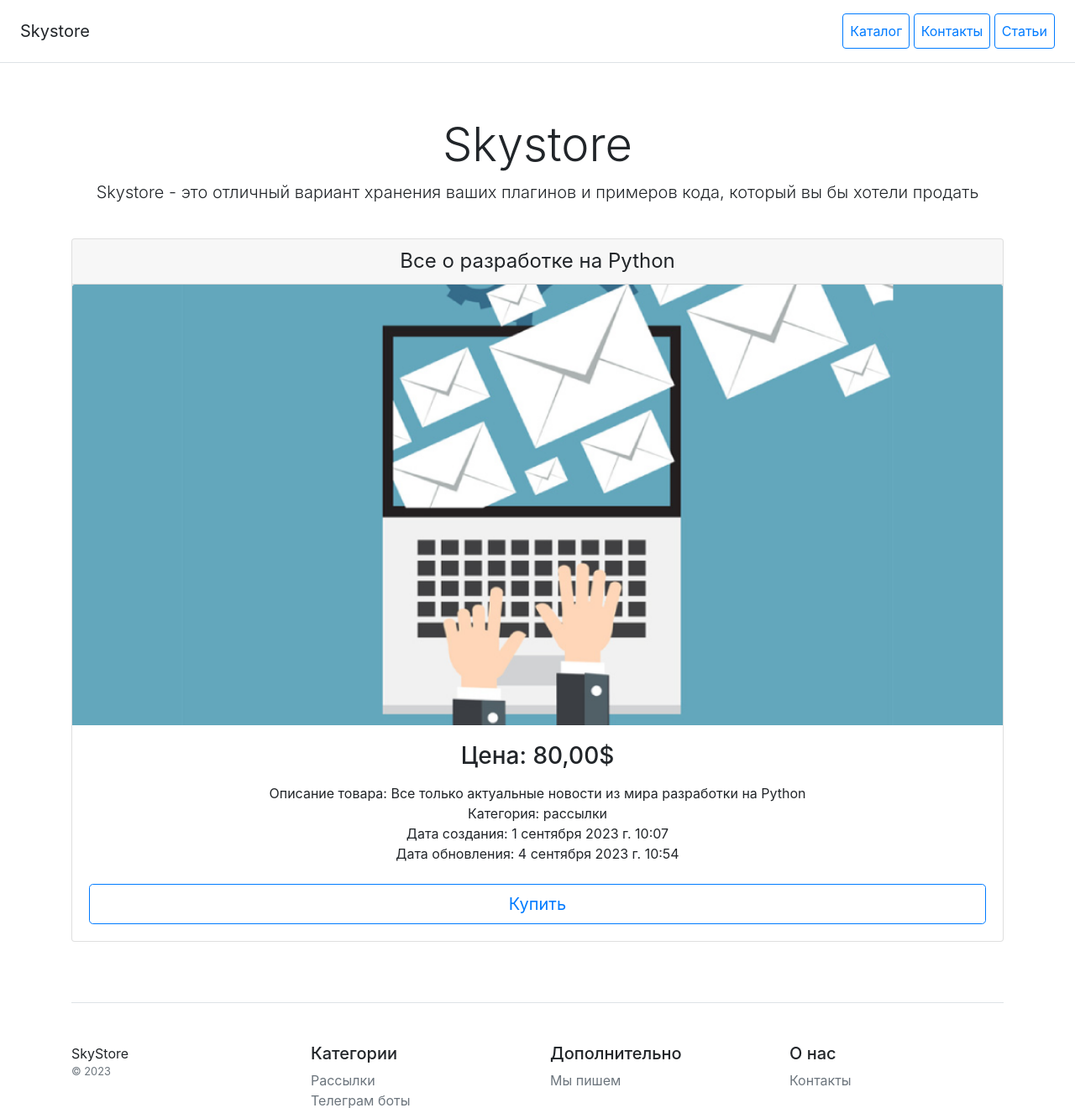
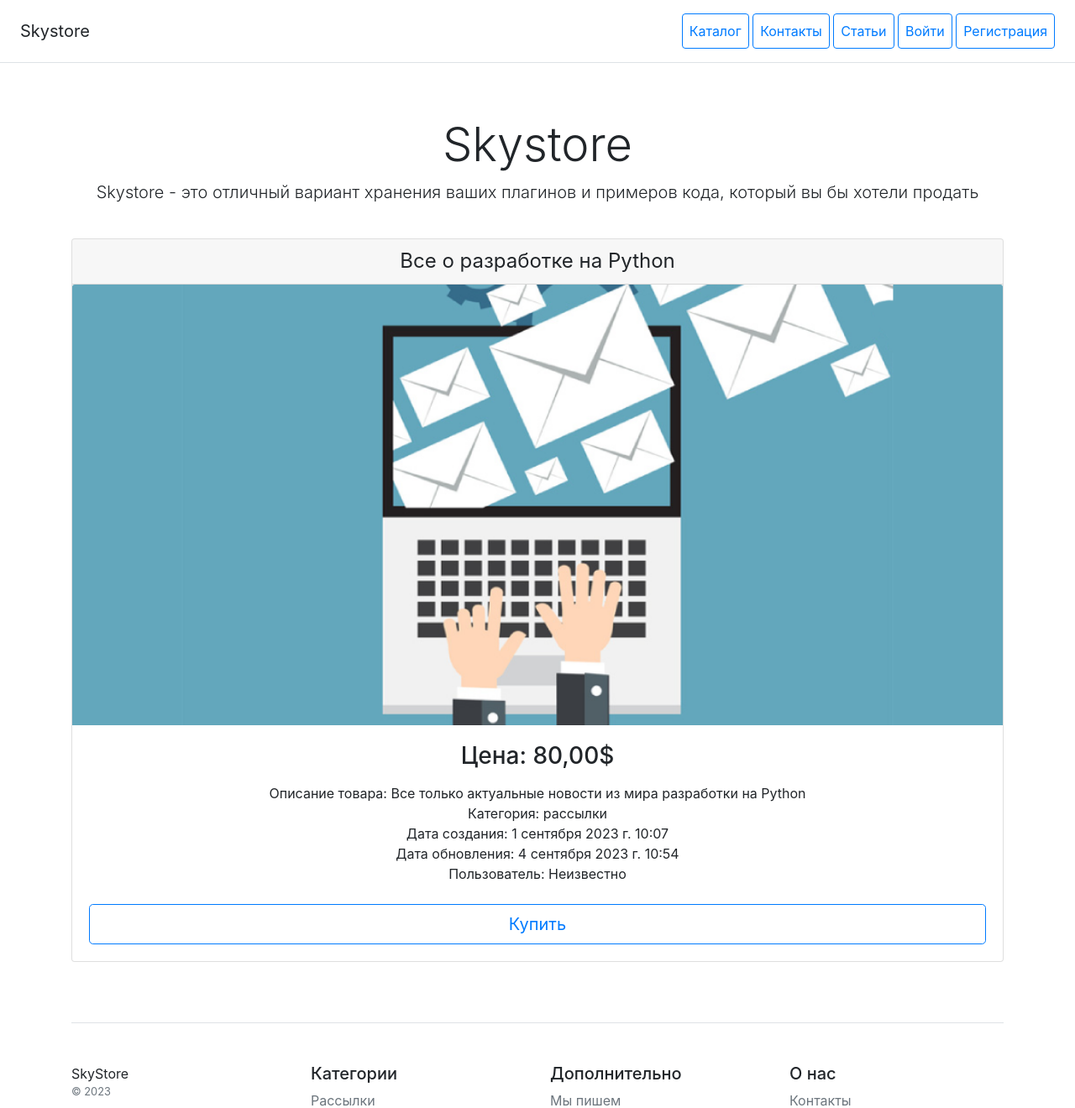
Before and after one commit to evgeniya1011/internet_market, a Django app: page /view/4/ in a window 1280 px wide. Shown: the top 1320 px of the page at 84% size. Run offline with Django 4.2, Linux system fonts and the light colour scheme; data comes from the database, SQL or seed files in the repository; some libraries are stand-ins or nearby versions.

Commit message:
fix html_files(hw22.2)

```diff
--- a/catalog/templates/catalog/includes/inc_main_menu.html
+++ b/catalog/templates/catalog/includes/inc_main_menu.html
@@ -12,5 +12,12 @@
             <a class="p-2 btn btn-outline-primary" href="/">Каталог</a>
             <a class="p-2 btn btn-outline-primary" href="{% url 'catalog:contacts' %}">Контакты</a>
             <a class="p-2 btn btn-outline-primary" href="{% url 'blog:list' %}">Статьи</a>
+            {% if user.is_authenticated %}
+                <a class="p-2 btn btn-outline-primary" href="{% url 'users:profile' %}">Профиль</a>
+                <a class="p-2 btn btn-outline-primary" href="{% url 'users:logout' %}">Выйти</a>
+            {% else %}
+                <a class="p-2 btn btn-outline-primary" href="{% url 'users:login' %}">Войти</a>
+                <a class="p-2 btn btn-outline-primary" href="{% url 'users:register' %}">Регистрация</a>
+            {% endif %}
         </nav>
     </div>
--- a/catalog/templates/catalog/product_detail.html
+++ b/catalog/templates/catalog/product_detail.html
@@ -18,6 +18,7 @@
                     <li>Категория: {{object.category }}</li>
                     <li>Дата создания: {{object.date_create }}</li>
                     <li>Дата обновления: {{object.date_update }}</li>
+                    <li>Пользователь: {{ object.user|default:"Неизвестно" }}</li>
                 </ul>
                 <button type="button" class="btn btn-lg btn-block btn-outline-primary">Купить</button>
             </div>
```
